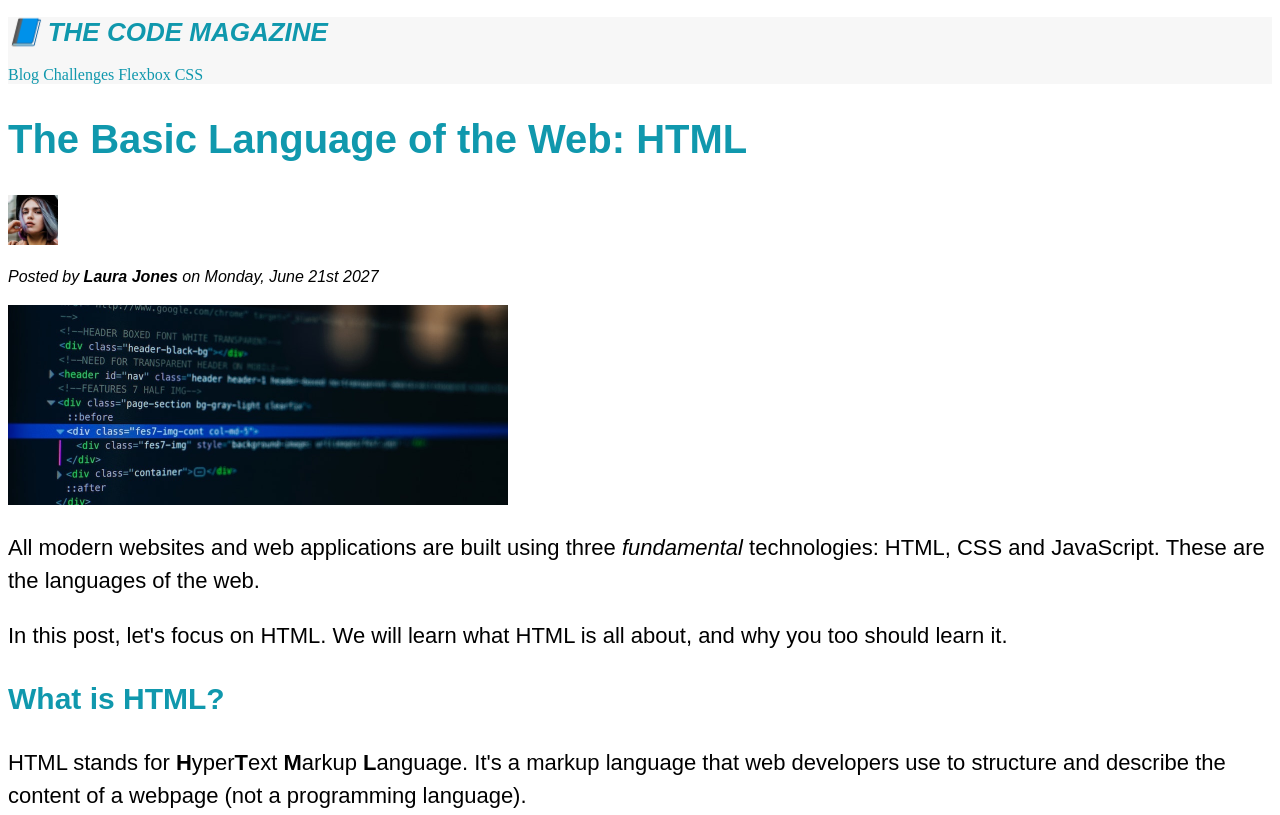
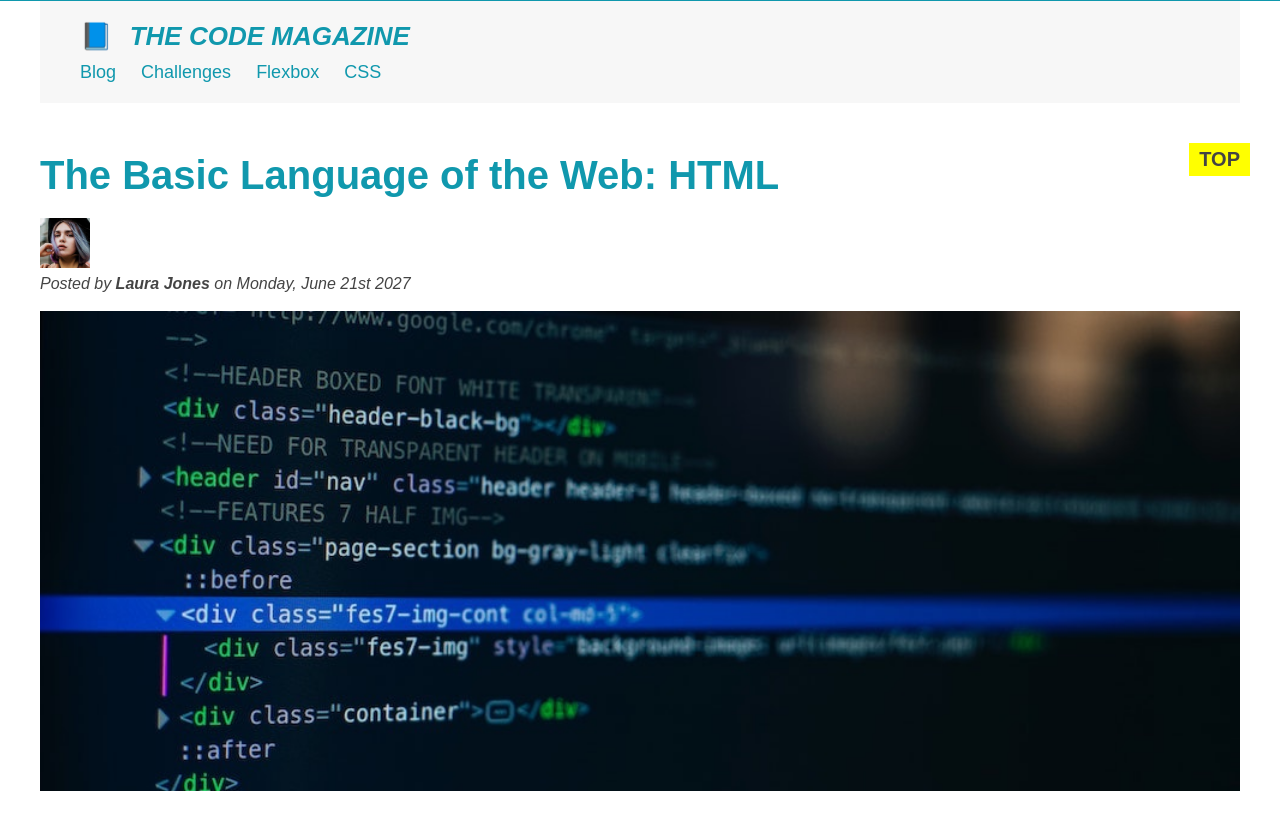
Before and after one commit to dev-puneet/02-HTML-Fundamentals, a plain HTML site: page index.html in a window 1280 px wide. Shown: the top 815 px of the page. Drawn offline with Linux system fonts and the light colour scheme.

Commit message:
added styles in style.css & index.html , new file notes.txt

```diff
--- a/index.html
+++ b/index.html
@@ -2,11 +2,12 @@
 <html lang="en">
   <head>
     <meta charset="UTF-8" />
-    <link rel="stylesheet" href="style.css">
+    <link rel="stylesheet" href="style.css" />
     <title>[DEMO] The Basic Language of the Web: HTML</title>
   </head>
   <body>
-    <header class='main-header'>
+    <div class="container">
+      <header class="main-header">
         <h1>📘 The Code Magazine</h1>
         <nav>
           <a href="blog.html">Blog</a>
@@ -16,8 +17,9 @@
         </nav>
       </header>
 
+      <button class="like-button">💓Like</button>
       <article>
-      <header>
+        <header class="post-header">
           <h2>The Basic Language of the Web: HTML</h2>
           <img
             src="imgs/laura-jones.jpg"
@@ -25,12 +27,15 @@
             width="50px"
             height="50px"
           />
-        <p id="author">Posted by <strong>Laura Jones </strong> on Monday, June 21st 2027</p>
+          <p id="author">
+            Posted by <strong>Laura Jones </strong> on Monday, June 21st 2027
+          </p>
           <img
             src="imgs/post-img.jpg"
             alt="HTML code image "
             width="500"
             height="200"
+            class="post-img"
           />
         </header>
 
@@ -40,8 +45,8 @@
           the languages of the web.
         </p>
         <p>
-        In this post, let's focus on HTML. We will learn what HTML is all about,
-        and why you too should learn it.
+          In this post, let's focus on HTML. We will learn what HTML is all
+          about, and why you too should learn it.
         </p>
         <h3>What is HTML?</h3>
         <p>
@@ -52,8 +57,8 @@
         </p>
         <p>
           HTML consists of elements that describe different types of content:
-        paragraphs, links, headings, images, video, etc. Web browsers understand
-        HTML and render HTML code as websites.
+          paragraphs, links, headings, images, video, etc. Web browsers
+          understand HTML and render HTML code as websites.
         </p>
         <p>In HTML, each element is made up of 3 parts:</p>
         <ol>
@@ -69,8 +74,8 @@
         </p>
         <h3>Why should you learn HTML?</h3>
         <p>
-        There are countless reasons for learning the fundamental language of the
-        web. Here are 5 of them:
+          There are countless reasons for learning the fundamental language of
+          the web. Here are 5 of them:
         </p>
         <ul>
           <li>To be able to use the fundamental web dev language</li>
@@ -87,12 +92,12 @@
 
       <aside>
         <h4>Related posts</h4>
-      <ul class='related'>
+        <ul class="related">
           <li>
-          <img src="imgs/related-1.jpg" alt="Web developer coding" / width="75"
-          height="75">
+            <img src="imgs/related-1.jpg" alt="Web developer coding" /
+            width="75" height="75">
             <a href="#">How to Learn Web Development</a>
-          <p class='related-author'>By Puneet Wasan</p>
+            <p class="related-author">By Puneet Wasan</p>
           </li>
           <li>
             <img
@@ -102,7 +107,7 @@
               height="75"
             />
             <a href="#">The Unknown powers of CSS</a>
-          <p class='related-author'>By Jonas Schmeddtman</p>
+            <p class="related-author">By Jonas Schmeddtman</p>
           </li>
           <li>
             <img
@@ -112,10 +117,11 @@
               height="75"
             />
             <a href="#">Why Javascript is Awesome</a>
-          <p class='related-author'>By Tanmay Joshi</p>
+            <p class="related-author">By Tanmay Joshi</p>
           </li>
         </ul>
       </aside>
-    <footer> <p id="copyright">Copyright &copy; 2027 owner</p> </footer>
+      <footer><p id="copyright">Copyright &copy; 2027 owner</p></footer>
+    </div>
   </body>
 </html>
--- a/style.css
+++ b/style.css
@@ -1,10 +1,53 @@
-h1,
-h2,
-h3,
-h4,
-p,
-li {
+/* Universal selector */
+* {
+  /* border-top:1px solid #1098ad;  */
+  padding: 0;
+  margin: 0;
+}
+
+/* Styles which u want to get inherited */
+body {
   font-family: sans-serif;
+  color: #444;
+  border-top: 1px solid #1098ad;
+  position: relative;
+}
+
+nav {
+  font-size: 18px;
+}
+
+article {
+  margin-bottom: 40px;
+}
+
+.container {
+  width: 1200px;
+  margin: 0 auto;
+  /* position: relative; */
+}
+
+.main-header {
+  background-color: #f7f7f7;
+  padding: 20px 40px;
+  margin-bottom: 50px;
+  /* height: 80px; */
+}
+
+.post-header {
+  margin-bottom: 40px;
+}
+/* Images are inline-block */
+.post-img {
+  width: 100%;
+  height: auto;
+}
+
+aside {
+  background-color: #f7f7f7;
+  border-top: 5px solid #1098ad;
+  border-bottom: 5px solid #1098ad;
+  padding: 50px 0;
 }
 
 h1 {
@@ -15,10 +58,14 @@ h1 {
 
 h2 {
   font-size: 40px;
+  margin-bottom: 20px;
 }
 
 h3 {
   font-size: 30px;
+  margin-bottom: 20px;
+  margin-top: 40px;
+  /* collasing margin with the paragraph above it. */
 }
 
 h4 {
@@ -30,12 +77,23 @@ h4 {
 p {
   font-size: 22px;
   line-height: 1.5;
+  margin-bottom: 15px;
+}
+
+ul,
+ol {
+  margin-left: 50px;
+  margin-bottom: 20px;
 }
 
 li {
   font-size: 20px;
+  margin-bottom: 10px;
 }
 
+li:last-child {
+  margin-bottom: 0;
+}
 /* footer p{
   font-size: 16px;
 } */
@@ -64,16 +122,6 @@ h3 {
   color: #1098ad;
 }
 
-.main-header {
-  background-color: #f7f7f7;
-}
-
-aside {
-  background-color: #f7f7f7;
-  border-top: 5px solid #1098ad;
-  border-bottom: 5px solid #1098ad;
-}
-
 li:first-child {
   font-weight: bold;
 }
@@ -83,19 +131,61 @@ article p:first-child {
   color: red;
 }
 
-a:any-link{
+a:any-link {
   color: #1098ad;
   text-decoration: none;
 }
 
-a:hover{
-  color:orangered;
+a:hover {
+  color: orangered;
   font-weight: bold;
-  text-decoration: underline  orangered;
+  text-decoration: underline orangered;
 }
 
-a:active{
+a:active {
   background-color: black;
   font-style: italic;
 }
-/* LHA */
+
+nav a:link {
+  display: inline-block;
+  margin-top: 10px;
+  margin-right: 20px;
+  /* padding: 20px; */
+}
+
+nav a:link:last-child {
+  margin-right: 0;
+}
+
+.like-button {
+  font-size: 20px;
+  padding: 20px;
+  position: absolute;
+  bottom: 50px;
+  right: 50px;
+  cursor: pointer;
+}
+
+h1::first-letter {
+  font-style: normal;
+  margin-right: 10px;
+}
+
+h2 {
+  position: relative;
+  /* background-color: orange; */
+}
+
+h2::after {
+  content: "TOP";
+  position: absolute;
+  font-size: 20px;
+  color: #444;
+  top: -10px;
+  right: -10px;
+  background-color: yellow;
+  display: inline-block;
+  padding: 5px 10px;
+  font-weight: bold;
+}
```
Also changed, not shown: notes.txt (added). Lines whose indentation alone changed are shown as unchanged.
